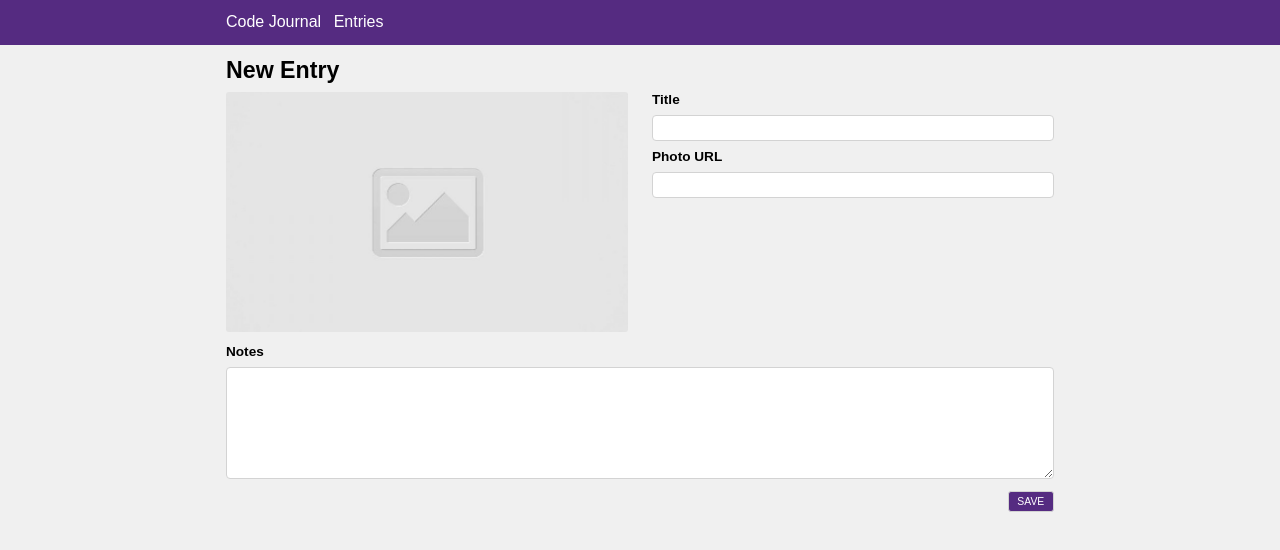
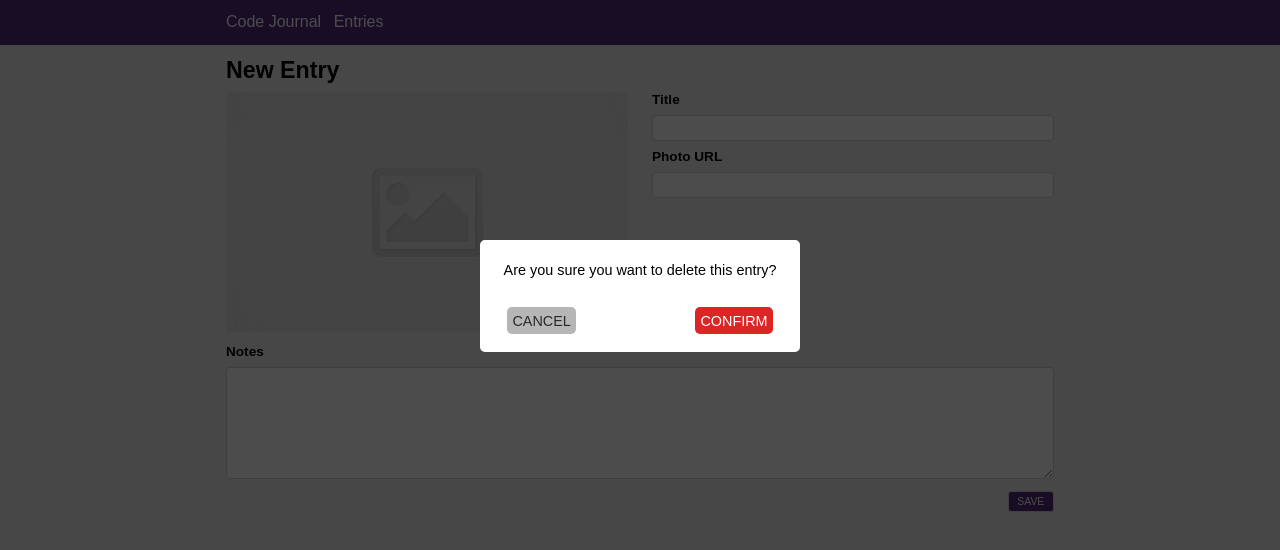
Before and after one commit to qnpham/code-journal, a website: page index.html in a window 1280 px wide. Drawn offline with Linux system fonts and the light colour scheme.

Commit message:
fixed modal buttons flow

```diff
--- a/css/styles.css
+++ b/css/styles.css
@@ -177,17 +177,21 @@ i {
 }
 
 #cancel {
+  font-size: 0.9rem;
   color: #292929;
   background-color: #b6b6b6;
   padding: 0.35rem;
   border-radius: 5px;
+  float: left;
 }
 
 #confirm {
+  font-size: 0.9rem;
   background-color: #dc2625;
   color: white;
   padding: 0.35rem;
   border-radius: 5px;
+  float: right;
 }
 
 .display-inline {
@@ -198,6 +202,18 @@ header .column-half {
   width: 160px;
 }
 
+#modal-text {
+  padding-top: 0.5rem;
+  font-size: 0.9rem;
+  padding-bottom: 0.9rem;
+}
+
+.buttons {
+  margin-left: auto;
+  margin-right: auto;
+  width: 90%;
+}
+
 @media only screen and (min-width: 768px) {
   .title {
     padding-top: 0;
--- a/index.html
+++ b/index.html
@@ -17,16 +17,14 @@
 </head>
 <body>
   <header>
-    <div class="modal hidden">
+    <div class="modal hidde">
       <div class="modal-content row">
-        <div class="column-full no-padding">
-          <p>Are you sure you want to delete this entry?</p>
-        </div>
-        <div class="column-half no-padding">
-          <a href="#" id="cancel">CANCEL</a>
-        </div>
-        <div class="column-half no-padding">
-          <a href="#" id="confirm">CONFIRM</a>
+        <div class="column-full">
+          <p id="modal-text">Are you sure you want to delete this entry?</p>
+          <div class="buttons">
+            <a href="#" id="cancel">CANCEL</a>
+            <a href="#" id="confirm">CONFIRM</a>
+          </div>
         </div>
       </div>
       <div class="background">
```
